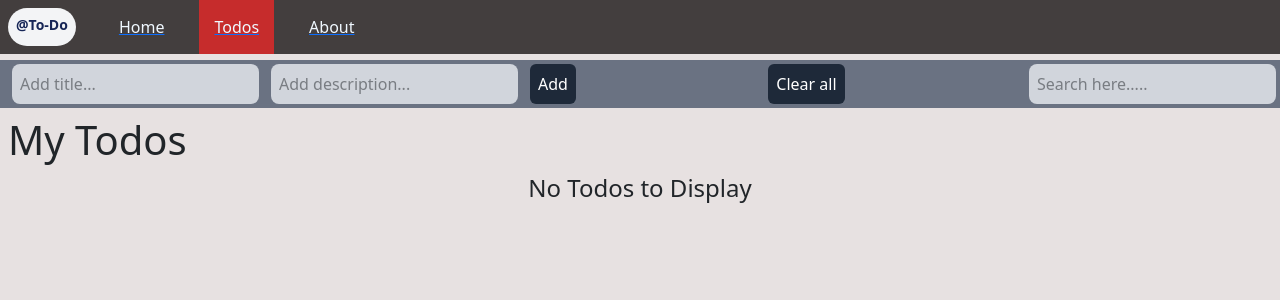
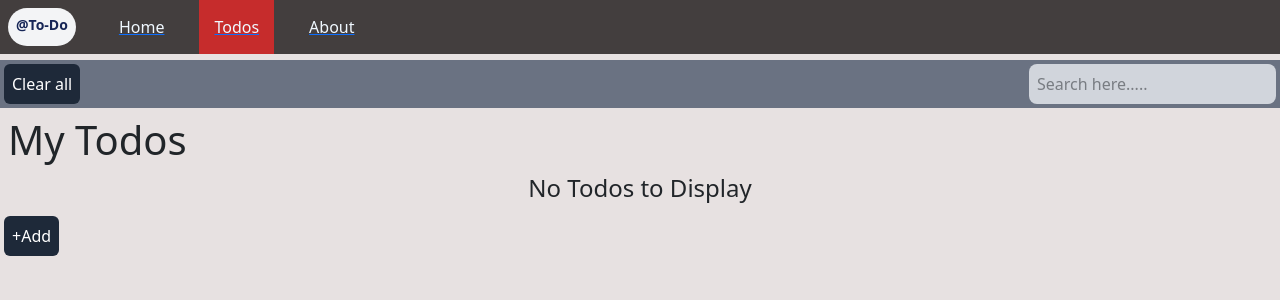
Before and after one commit to naskar-akash/Modified-Todo, a React (Vite) app: page /Todos in a window 1280 px wide. Shown: the top 300 px of the page. Built offline with nearby package versions, Linux system fonts and the light colour scheme.

Commit message:
adding form

```diff
--- a/src/Components/Todos.jsx
+++ b/src/Components/Todos.jsx
@@ -8,6 +8,7 @@ const Todos = () => {
   const [todoDesc, setTodoDesc] = useState("");
   const [todos, setTodos] = useState([]);
   const [searchText, setSearchText] = useState("");
+  const [showForm, setShowForm] = useState(false)
 
   useEffect(() => {
     let todoString = localStorage.getItem("todos");
@@ -32,6 +33,7 @@ const Todos = () => {
     setTodos([...todos, newTodo]);
     setTodoTitle("");
     setTodoDesc("");
+    setShowForm(false)
   };
 
   const handleStatus = (e, id) => {
@@ -65,32 +67,6 @@ const Todos = () => {
   return (
     <div>
       <div className="flex justify-between bg-gray-500">
-        <div className="flex gap-1 mx-2">
-          <input
-            onChange={(e) => {
-              setTodoTitle(e.target.value);
-            }}
-            className="bg-gray-300 w-full rounded-lg p-2 m-1 border-none"
-            type="text"
-            placeholder="Add title..."
-            value={todoTitle}
-          />
-          <input
-            onChange={(e) => {
-              setTodoDesc(e.target.value);
-            }}
-            className="bg-gray-300 w-full rounded-lg p-2 m-1 border-none"
-            type="text"
-            placeholder="Add description..."
-            value={todoDesc}
-          />
-          <button
-            onClick={handleAdd}
-            className="bg-gray-800 rounded text-white p-2 m-1"
-          >
-            Add
-          </button>
-        </div>
 
         <div className="flex">
           <button
@@ -186,6 +162,36 @@ const Todos = () => {
           )}
         </div>
       </div>
+      <button onClick={() => setShowForm(!showForm)} className="bg-gray-800 rounded text-white p-2 m-1">+Add</button>
+
+      {showForm && (
+      <form action="" className="flex flex-col gap-3 mt-4 p-4 border rounded shadow max-w-md">
+        <input
+            onChange={(e) => {
+              setTodoTitle(e.target.value);
+            }}
+            className="bg-gray-300 w-full rounded-lg p-2 m-1 border-none"
+            type="text"
+            placeholder="Add title..."
+            value={todoTitle}
+          />
+          <textarea
+            onChange={(e) => {
+              setTodoDesc(e.target.value);
+            }}
+            className="bg-gray-300 w-full rounded-lg p-2 m-1 border-none"
+            type="text"
+            placeholder="Add description..."
+            value={todoDesc}
+          />
+          <button
+            onClick={handleAdd}
+            className="bg-gray-800 rounded text-white p-2 m-1"
+          >
+            Add
+          </button>
+      </form>
+      )}
     </div>
   );
 };
```
